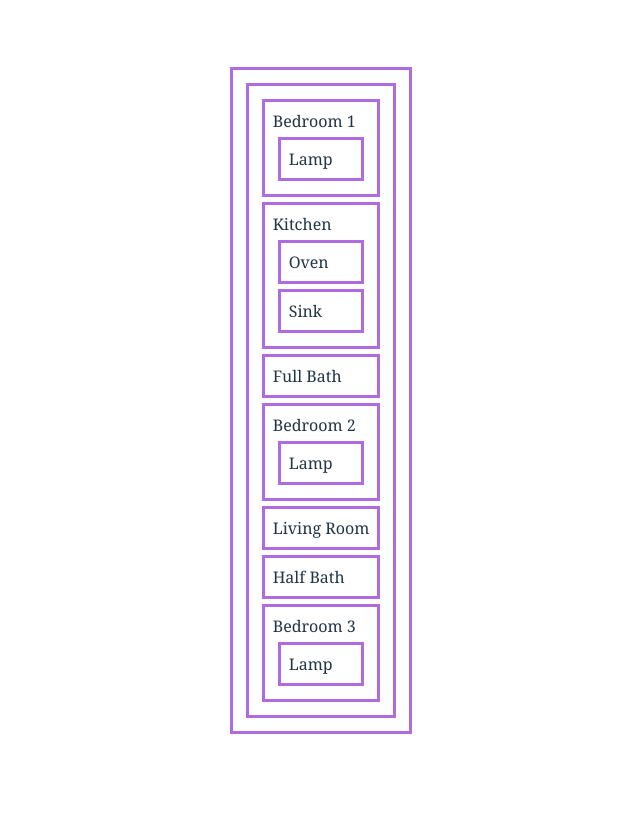
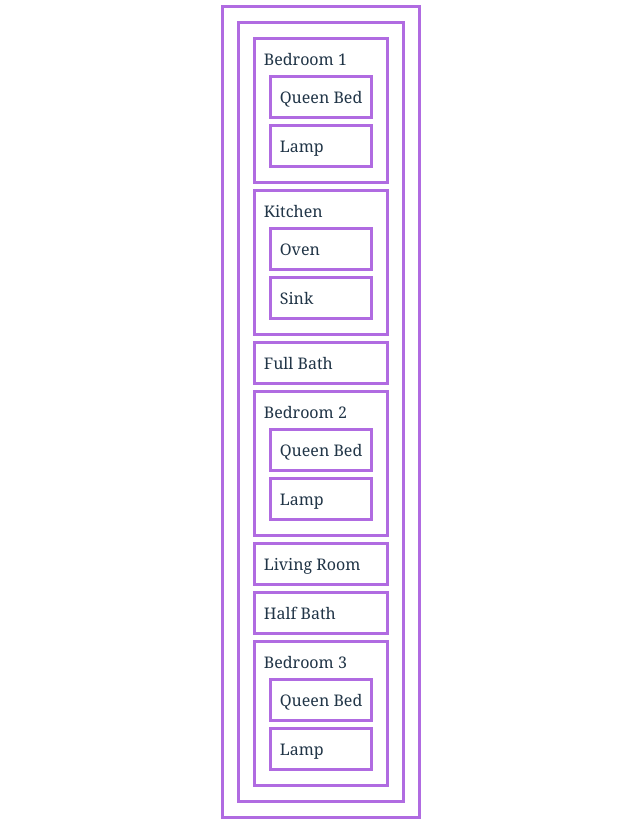
Before and after one commit to natnichols/floorplan-lab, a React (Vite) app: page / in a window 1280 px wide. Shown: the whole page, without its empty margins (319-959 px from the left). Before the commit the page ends 800 px from the top, so only its background shows below. Built offline with nearby package versions, Linux system fonts and the light colour scheme.

Commit message:
add Bed component with size prop to Bedroom

```diff
--- /dev/null
+++ b/src/Bed.jsx
@@ -0,0 +1,9 @@
+const Bed = (props) => {
+  return (
+    <div>
+      {props.size} Bed
+    </div>
+  )
+}
+
+export default Bed;
--- a/src/Bedroom.jsx
+++ b/src/Bedroom.jsx
@@ -1,9 +1,11 @@
 import Lamp from "./Lamp"
+import Bed from "./Bed";
 
 const Bedroom = (props) => {
   return (
     <div>
       Bedroom {props.bedroomNum}
+      <Bed size='Queen'/>
       <Lamp />
     </div>
   );
```
